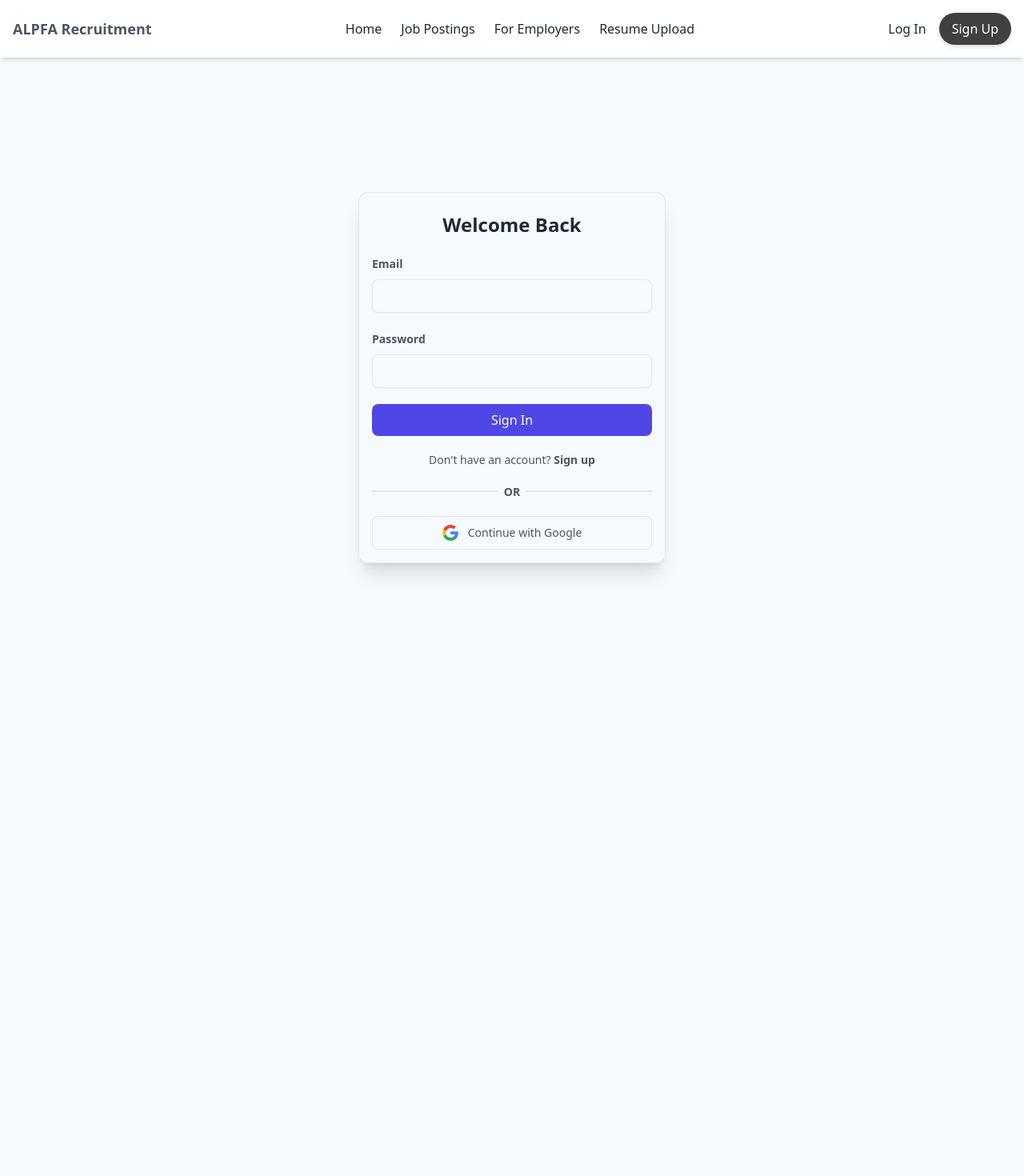
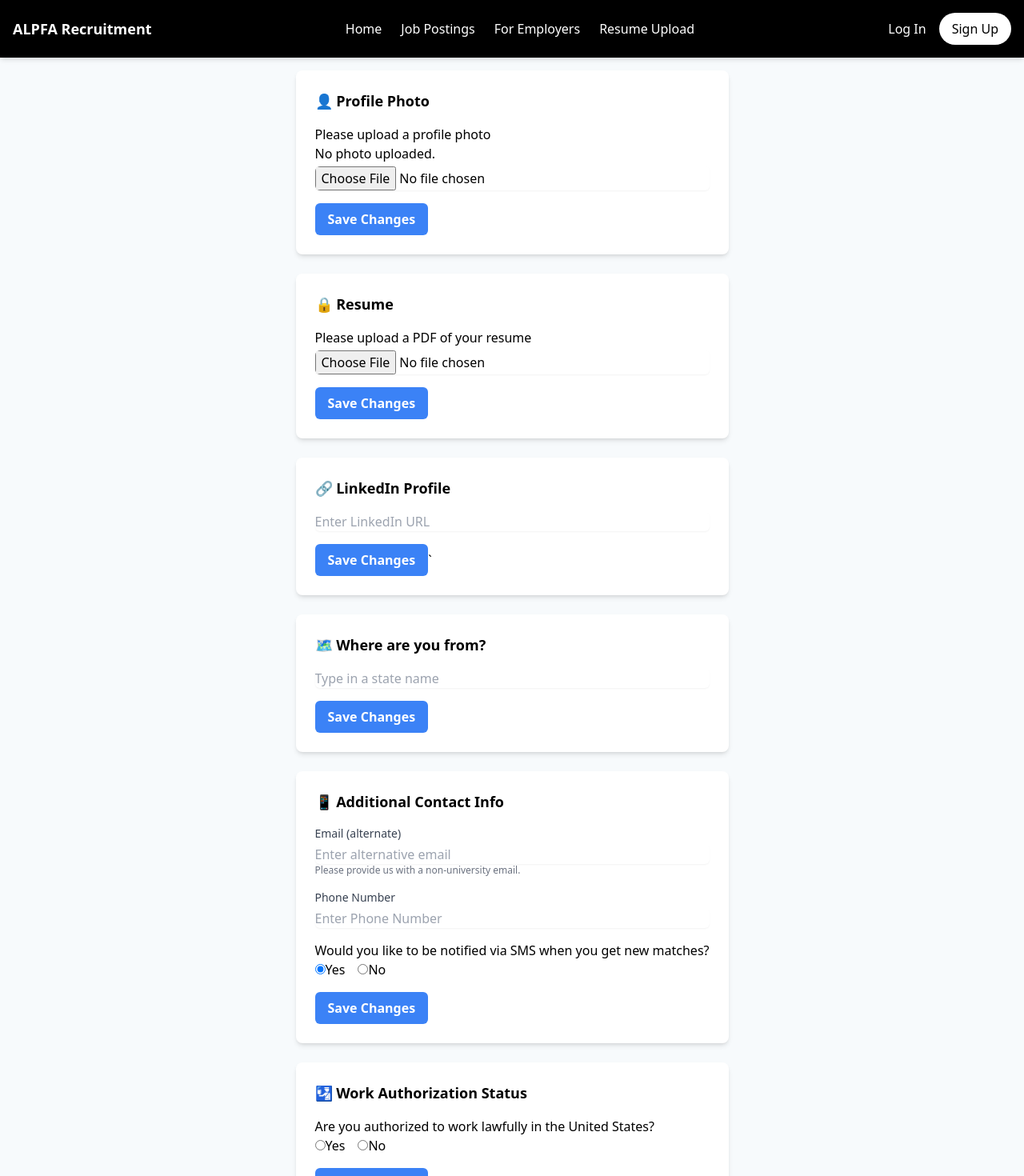
Before and after one commit to sohampati/alpfa-team2, a React (Vite) app in the folder alpfa-team2/: page /user-bio in a window 1280 px wide. Shown: the top 1470 px of the page at 80% size. Before the commit the page ends 872 px from the top, so only its background shows below. Built offline with nearby package versions, Linux system fonts and the light colour scheme; no server answers.

Commit message:
added bio functionality, fixed the employee job listing page

```diff
--- a/alpfa-team2/src/components/employer/EmployerJobPosting.jsx
+++ b/alpfa-team2/src/components/employer/EmployerJobPosting.jsx
@@ -91,10 +91,11 @@ const EmployerJobPosting = () => {
   };
 
   return (
-    <div className="w-full min-h-screen flex items-center justify-center bg-gray-100 p-4">
-      <div className="w-full max-w-3xl bg-white p-8 shadow-md rounded-lg">
-        <h2 className="text-2xl font-bold mb-4">Create Job Posting</h2>
-        {feedbackMessage && <p className="text-green-500">{feedbackMessage}</p>}
+    <div className="min-h-screen flex flex-col">
+      <div className="flex-grow bg-gray-100 py-6">
+        <div className="max-w-xl mx-auto bg-white shadow-lg rounded-lg p-8">
+          <h1 className="text-2xl font-semibold mb-6">Create Job Posting</h1>
+          <form onSubmit={handleSubmit}>
             <div className="mb-4">
               <label className="block text-gray-700 font-medium mb-2" htmlFor="jobTitle">
                 Job Title
@@ -106,7 +107,6 @@ const EmployerJobPosting = () => {
                 value={jobDetails.jobTitle}
                 onChange={handleChange}
                 className="w-full p-2 border border-gray-300 rounded"
-              required
               />
             </div>
 
@@ -242,14 +242,20 @@ const EmployerJobPosting = () => {
                 required
               />
             </div>
-          <form onSubmit={handleSubmit}>
+
             <button
               type="submit"
-            className="bg-blue-500 text-white px-4 py-2 rounded hover:bg-blue-600"
+              className="w-full py-2 px-4 border border-transparent shadow-sm text-sm font-medium rounded-md text-white bg-indigo-600 hover:bg-indigo-700 focus:outline-none focus:ring-2 focus:ring-offset-2 focus:ring-indigo-500"
             >
               Submit
             </button>
           </form>
+          {feedbackMessage && (
+            <div className="mt-4 text-center text-sm font-medium text-green-600">
+              {feedbackMessage}
+            </div>
+          )}
+        </div>
       </div>
     </div>
   );
--- a/alpfa-team2/src/components/employer/EmployerViewJob.jsx
+++ b/alpfa-team2/src/components/employer/EmployerViewJob.jsx
@@ -48,7 +48,7 @@ const EmployerJobPosting = () => {
     console.log("Submit triggered.");
 
     const newJob = {
-      employerId: "Employer9", // This could be dynamically set or stored in state
+      employerId: jobDetails.employerId,
       contactInfo: [jobDetails.contactInfo.email, jobDetails.contactInfo.phoneNumber],
       jobTitle: jobDetails.jobTitle,
       company: jobDetails.company,
@@ -74,7 +74,7 @@ const EmployerJobPosting = () => {
       console.log("API response:", response.data);
       setFeedbackMessage('Job successfully added!');
 
-      // Reset form fields here if needed
+      // Reset form...
     } catch (error) {
       console.error('Error adding job:', error);
       if (error.response) {
@@ -91,10 +91,11 @@ const EmployerJobPosting = () => {
   };
 
   return (
-    <div className="w-full min-h-screen flex items-center justify-center bg-gray-100 p-4">
-      <div className="w-full max-w-3xl bg-white p-8 shadow-md rounded-lg">
-        <h2 className="text-2xl font-bold mb-4">Create Job Posting</h2>
-        {feedbackMessage && <p className="text-green-500">{feedbackMessage}</p>}
+    <div className="min-h-screen flex flex-col">
+      <div className="flex-grow bg-gray-100 py-6">
+        <div className="max-w-xl mx-auto bg-white shadow-lg rounded-lg p-8">
+          <h1 className="text-2xl font-semibold mb-6">Create Job Posting</h1>
+          <form onSubmit={handleSubmit}>
             <div className="mb-4">
               <label className="block text-gray-700 font-medium mb-2" htmlFor="jobTitle">
                 Job Title
@@ -106,7 +107,6 @@ const EmployerJobPosting = () => {
                 value={jobDetails.jobTitle}
                 onChange={handleChange}
                 className="w-full p-2 border border-gray-300 rounded"
-              required
               />
             </div>
 
@@ -242,14 +242,20 @@ const EmployerJobPosting = () => {
                 required
               />
             </div>
-          <form onSubmit={handleSubmit}>
+
             <button
               type="submit"
-            className="bg-blue-500 text-white px-4 py-2 rounded hover:bg-blue-600"
+              className="w-full py-2 px-4 border border-transparent shadow-sm text-sm font-medium rounded-md text-white bg-indigo-600 hover:bg-indigo-700 focus:outline-none focus:ring-2 focus:ring-offset-2 focus:ring-indigo-500"
             >
               Submit
             </button>
           </form>
+          {feedbackMessage && (
+            <div className="mt-4 text-center text-sm font-medium text-green-600">
+              {feedbackMessage}
+            </div>
+          )}
+        </div>
       </div>
     </div>
   );
--- a/alpfa-team2/src/components/header/navbar.jsx
+++ b/alpfa-team2/src/components/header/navbar.jsx
@@ -16,43 +16,41 @@ const Navbar = () => {
   };
 
   return (
-    <nav className="bg-white p-4 shadow-md">
+    <nav className="bg-black p-4 shadow-md">
       <div className="container mx-auto flex justify-between items-center">
-        <Link to="/home" className="text-gray-600 font-semibold text-lg">
+        <Link to="/home" className="text-white font-semibold text-lg">
           ALPFA Recruitment
         </Link>
         <div className="flex space-x-6">
-          {/* Home Button */}
-          <Link to="/home" className="text-gray-800 hover:text-blue-600">
+          <Link to="/home" className="text-white hover:text-blue-300">
             Home
           </Link>
-          <Link to="/job-postings" className="text-gray-800 hover:text-blue-600">
+          <Link to="/job-postings" className="text-white hover:text-blue-300">
             Job Postings
           </Link>
-          <Link to="/employer" className="text-gray-800 hover:text-blue-600">
+          <Link to="/employer" className="text-white hover:text-blue-300">
             For Employers
           </Link>
-          {/* Resume Upload Button */}
-          <Link to="/resume-upload" className="text-gray-800 hover:text-blue-600">
+          <Link to="/resume-upload" className="text-white hover:text-blue-300">
             Resume Upload
           </Link>
         </div>
         <div className="flex items-center space-x-4">
           {currentUser ? (
             <>
-              <button onClick={handleSignOut} className="text-gray-800 hover:text-blue-600">
+              <button onClick={handleSignOut} className="text-white hover:text-blue-300">
                 Log Out
               </button>
-              <Link to="/bio" className="text-black">
+              <Link to="/user-bio" className="text-white hover:text-blue-300">
                 <FaUserCircle className="text-2xl" />
               </Link>
             </>
           ) : (
             <>
-              <button onClick={handleSignIn} className="text-gray-800 hover:text-blue-600">
+              <button onClick={handleSignIn} className="text-white hover:text-blue-300">
                 Log In
               </button>
-              <button onClick={() => navigate('/auth/signup')} className="bg-[#404040] text-white px-4 py-2 rounded-full shadow-md hover:bg-gray-600">
+              <button onClick={() => navigate('/auth/signup')} className="bg-white text-black px-4 py-2 rounded-full shadow-md hover:bg-gray-200">
                 Sign Up
               </button>
             </>
--- /dev/null
+++ b/alpfa-team2/src/components/user_bio/index.jsx
@@ -0,0 +1,188 @@
+import React, { useState } from 'react';
+
+const UserBio = () => {
+  const [contactInfo, setContactInfo] = useState({ email: '', phoneNumber: '', smsNotification: 'Yes' });
+  const [location, setLocation] = useState('');
+  const [resume, setResume] = useState(null);
+  const [profilePhoto, setProfilePhoto] = useState(null);
+  const [workAuthorization, setWorkAuthorization] = useState('');
+  const [linkedinProfile, setLinkedinProfile] = useState('');
+
+  const handleContactChange = (e) => {
+    const { name, value } = e.target;
+    setContactInfo((prev) => ({ ...prev, [name]: value }));
+  };
+
+  const handleFileChange = (e) => {
+    const file = e.target.files[0];
+    if (e.target.name === 'resume') {
+      setResume(file);
+    } else {
+      setProfilePhoto(file);
+    }
+  };
+
+  return (
+    <div className="max-w-2xl mx-auto p-4 space-y-6">
+      {/* Profile Photo */}
+      <div className="bg-white p-6 rounded-lg shadow-md">
+        <h2 className="text-lg font-semibold mb-4">👤 Profile Photo</h2>
+        <p>Please upload a profile photo</p>
+        {profilePhoto ? (
+          <img src={URL.createObjectURL(profilePhoto)} alt="Profile" className="w-16 h-16 rounded-full" />
+        ) : (
+          <p>No photo uploaded.</p>
+        )}
+        <input
+          type="file"
+          name="profilePhoto"
+          accept=".jpg,.png,.jpeg"
+          onChange={handleFileChange}
+          className="mt-1 block w-full border-gray-300 rounded-md shadow-sm"
+        />
+        <button className="mt-4 py-2 px-4 bg-blue-500 text-white font-semibold rounded-md hover:bg-blue-600">
+          Save Changes
+        </button>
+      </div>
+
+      {/* Resume Upload */}
+      <div className="bg-white p-6 rounded-lg shadow-md">
+        <h2 className="text-lg font-semibold mb-4">🔒 Resume</h2>
+        <p>Please upload a PDF of your resume</p>
+        <input
+          type="file"
+          name="resume"
+          accept=".pdf"
+          onChange={handleFileChange}
+          className="mt-1 block w-full border-gray-300 rounded-md shadow-sm"
+        />
+        <button className="mt-4 py-2 px-4 bg-blue-500 text-white font-semibold rounded-md hover:bg-blue-600">
+          Save Changes
+        </button>
+      </div>
+
+        {/* LinkedIn Profile */}
+        <div className="bg-white p-6 rounded-lg shadow-md">
+            <h2 className="text-lg font-semibold mb-4">🔗 LinkedIn Profile</h2>
+            <input
+            type="url"
+            value={linkedinProfile}
+            onChange={(e) => setLinkedinProfile(e.target.value)}
+            placeholder="Enter LinkedIn URL"
+            className="mt-1 block w-full border-gray-300 rounded-md shadow-sm"
+            />
+
+            <button className="mt-4 py-2 px-4 bg-blue-500 text-white font-semibold rounded-md hover:bg-blue-600">
+            Save Changes
+            </button>`
+
+      </div>
+
+      {/* Location */}
+      <div className="bg-white p-6 rounded-lg shadow-md">
+        <h2 className="text-lg font-semibold mb-4">🗺️ Where are you from?</h2>
+        <input
+          type="text"
+          value={location}
+          onChange={(e) => setLocation(e.target.value)}
+          placeholder="Type in a state name"
+          className="mt-1 block w-full border-gray-300 rounded-md shadow-sm"
+        />
+        <button className="mt-4 py-2 px-4 bg-blue-500 text-white font-semibold rounded-md hover:bg-blue-600">
+          Save Changes
+        </button>
+      </div>
+
+      {/* Additional Contact Info */}
+      <div className="bg-white p-6 rounded-lg shadow-md">
+        <h2 className="text-lg font-semibold mb-4">📱 Additional Contact Info</h2>
+        <div className="space-y-4">
+          <div>
+            <label className="block text-sm font-medium text-gray-700">Email (alternate)</label>
+            <input
+              type="email"
+              name="email"
+              value={contactInfo.email}
+              onChange={handleContactChange}
+              placeholder="Enter alternative email"
+              className="mt-1 block w-full border-gray-300 rounded-md shadow-sm"
+            />
+            <p className="text-xs text-gray-500">Please provide us with a non-university email.</p>
+          </div>
+          <div>
+            <label className="block text-sm font-medium text-gray-700">Phone Number</label>
+            <input
+              type="tel"
+              name="phoneNumber"
+              value={contactInfo.phoneNumber}
+              onChange={handleContactChange}
+              placeholder="Enter Phone Number"
+              className="mt-1 block w-full border-gray-300 rounded-md shadow-sm"
+            />
+          </div>
+          <div>
+            <p>Would you like to be notified via SMS when you get new matches?</p>
+            <div className="flex space-x-4">
+              <label>
+                <input
+                  type="radio"
+                  name="smsNotification"
+                  value="Yes"
+                  checked={contactInfo.smsNotification === 'Yes'}
+                  onChange={handleContactChange}
+                />
+                Yes
+              </label>
+              <label>
+                <input
+                  type="radio"
+                  name="smsNotification"
+                  value="No"
+                  checked={contactInfo.smsNotification === 'No'}
+                  onChange={handleContactChange}
+                />
+                No
+              </label>
+            </div>
+          </div>
+        </div>
+        <button className="mt-4 py-2 px-4 bg-blue-500 text-white font-semibold rounded-md hover:bg-blue-600">
+          Save Changes
+        </button>
+      </div>
+
+      {/* Work Authorization Status */}
+      <div className="bg-white p-6 rounded-lg shadow-md">
+        <h2 className="text-lg font-semibold mb-4">🛂 Work Authorization Status</h2>
+        <p>Are you authorized to work lawfully in the United States?</p>
+        <div className="flex space-x-4">
+          <label>
+            <input
+              type="radio"
+              name="workAuthorization"
+              value="Yes"
+              checked={workAuthorization === 'Yes'}
+              onChange={(e) => setWorkAuthorization(e.target.value)}
+            />
+            Yes
+          </label>
+          <label>
+            <input
+              type="radio"
+              name="workAuthorization"
+              value="No"
+              checked={workAuthorization === 'No'}
+              onChange={(e) => setWorkAuthorization(e.target.value)}
+            />
+            No
+          </label>
+        </div>
+        <button className="mt-4 py-2 px-4 bg-blue-500 text-white font-semibold rounded-md hover:bg-blue-600">
+          Save Changes
+        </button>
+      </div>
+    </div>
+  );
+};
+
+export default UserBio;
```
Also changed, not shown: alpfa-team2/src/App.jsx (+9 -3 lines), alpfa-team2/tailwind.config.js (line endings or trailing spaces), 1 other file (tests, documents, lock files or other folders). Lines whose indentation alone changed are shown as unchanged.
